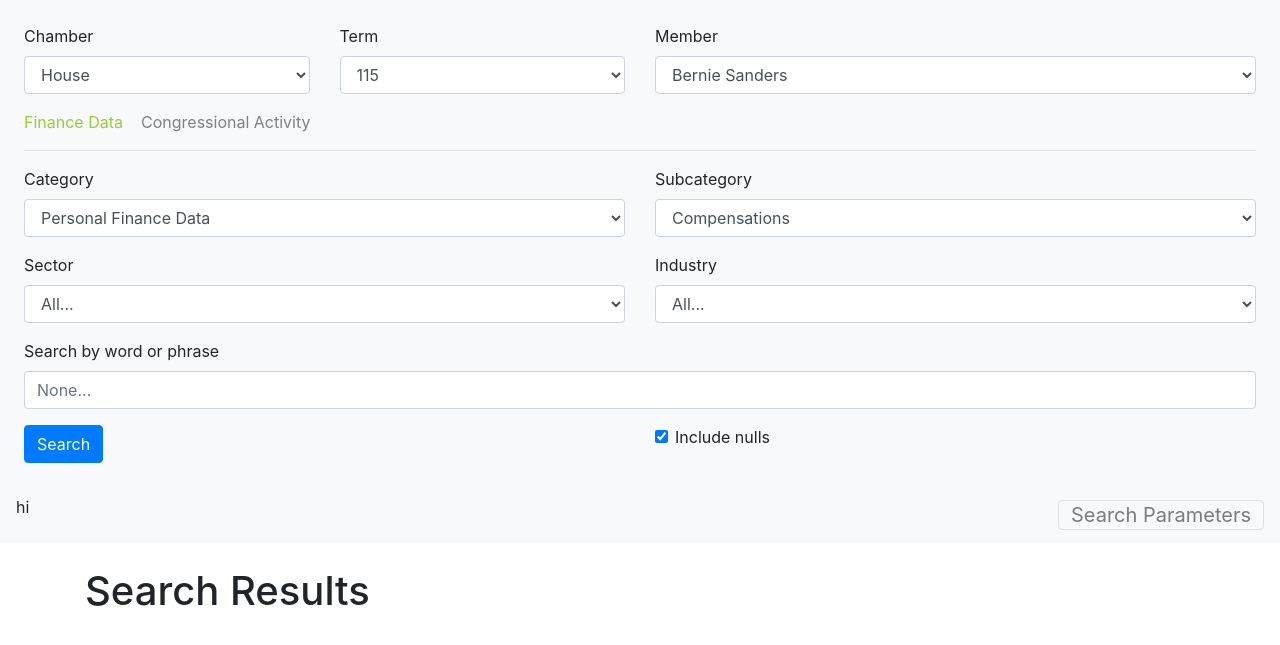
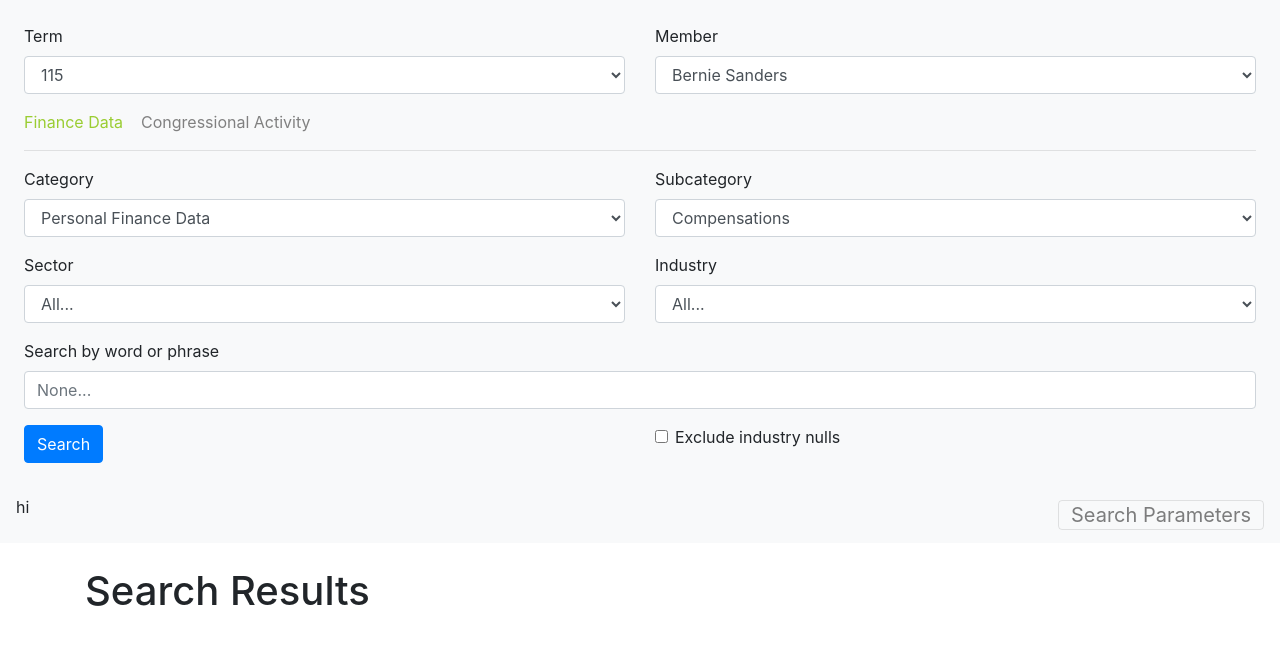
Before and after one commit to iracoon/Finance_Data, a Django app: page /search/ in a window 1280 px wide, after a click on "Search Parameters". Shown: the top 645 px of the page. Run offline with Django 3.2, Linux system fonts and the light colour scheme; data that the repository does not hold is empty; some libraries are stand-ins or nearby versions.

Commit message:
split up templates, added industry null and industry filters

```diff
--- a/analysis/templates/analysis/search.html
+++ b/analysis/templates/analysis/search.html
@@ -1,112 +1,6 @@
 {% extends "analysis/base.html" %}
 {% block content %}
-<div class="pos-f-t">
-  <div class="collapse" id="navbarToggleExternalContent">
-    <div class="bg-light p-4">
-		<form method="GET" action=".">
-			<div class="row">
-		    	<div class="col-3">
-					<div class="form-group">
-					    <label>Chamber</label>
-					    <select class="form-control">
-					      <option>House</option>
-					    </select>
-					</div>
-				</div>
-	    	    <div class="col-3">
-				    <div class="form-group">
-					    <label >Term</label>
-					    <select class="form-control">
-					    	<option>115</option>
-					    </select>
-				    </div>
-			    </div>
-			    <div class="col-6">
-				    <div class="form-group">
-					    <label >Member</label>
-					    <select class="form-control">
-					    	<option>Bernie Sanders</option>
-					    </select>
-				    </div>
-			    </div>
-			</div>
-		</form>
-	    <div class="row">
-	    	<div class="col">
-			    <a href="javascript:SwitchTab('tb_1', 'finance_data_form');" id="tb_1" class="tabmenu active">Finance Data</a>&nbsp;&nbsp;&nbsp;
-			    <a href="javascript:SwitchTab('tb_2', 'congressional_activity_form');" id="tb_2" class="tabmenu">Congressional Activity</a>
-	    	</div>
-	    </div>
-	    <hr>
-		<div id="finance_data_form" class="tabcontent">
-			<form method="GET" action=".">
-				<div class="row">
-			    	<div class="col">
-						<div class="form-group">
-						    <label>Category</label>
-						    <select class="form-control">
-						      <option>Personal Finance Data</option>
-						    </select>
-						</div>
-					</div>
-		    	    <div class="col">
-					    <div class="form-group">
-						    <label >Subcategory</label>
-						    <select class="form-control">
-						    	<option>Compensations</option>
-						    </select>
-					    </div>
-				    </div>
-				</div>
-				<div class="row">
-			    	<div class="col">
-						<div class="form-group">
-						    <label>Sector</label>
-						    <select class="form-control">
-						    	<option>All...</option>
-						        <option>Agriculture</option>
-						    </select>
-						</div>
-					</div>
-		    	    <div class="col">
-					    <div class="form-group">
-					    	<label>Industry</label>
-						    <select class="form-control" name="industry_param">
-						    	<option>All...</option>
-						        <option>Corn</option>
-						        <option>Soy</option>
-						    </select>
-					    </div>
-				    </div>
-				</div>
-			  	<div class="row">
-					<div class="col">
-						<div class="form-group">
-							<label>Search by word or phrase</label>
-						    <input type="text" class="form-control" placeholder="None..." name="keywords_param" />
-						</div>
-					</div>
-				</div>
-				<div class="row">
-				  	<div class="col">
-						<button type="submit" class="btn btn-primary">Search</button>
-					</div>
-					<div class="col">
-					  	<div class="form-check">
-							<input class="form-check-input" type="checkbox"  checked="checked" name="nulls_param" />
-						    <label class="form-check-label">
-						    Include nulls
-						    </label>
-						</div>
-					</div>
-				</div>
-			</form>
-		</div>
-		<div id="congressional_activity_form" class="tabcontent" style="display:none;">
-			<p>(to-do)</p>
-		</div>
-    </div>
-</div>
+{% include 'analysis/search_nav_content.html' %}
 <nav class="navbar navbar-light bg-light">
 	<p>hi</p>
     <button class="navbar-toggler" type="button" data-toggle="collapse" data-target="#navbarToggleExternalContent" aria-controls="navbarToggleExternalContent" aria-expanded="false" aria-label="Toggle navigation">
@@ -127,8 +21,9 @@
 	    <div class="col-sm-12 col-md-6 col-1g-6">
 			<div class="card">
 				<div class="card-body">
-				    <h5 class="card-title">{{ item.Orgname }}</h5>
+				    <h5 class="card-title">{{ item.CompSource }}</h5>
 				    <p class="card-text">{{ item.CompSourceLocation }}</p>
+				    <p class="card-text">{{ item.Realcode }}</p>
 				</div>
 			</div>
 			<br />
--- /dev/null
+++ b/analysis/templates/analysis/search_nav_content.html
@@ -0,0 +1,99 @@
+<div class="pos-f-t">
+  <div class="collapse" id="navbarToggleExternalContent">
+    <div class="bg-light p-4">
+		<form method="GET" action=".">
+			<div class="row">
+	    	    <div class="col-sm-12 col-md-6 col-lg-6">
+				    <div class="form-group">
+					    <label >Term</label>
+					    <select class="form-control">
+					    	<option>115</option>
+					    </select>
+				    </div>
+			    </div>
+			    <div class="col-sm-12 col-md-6 col-lg-6">
+				    <div class="form-group">
+					    <label >Member</label>
+					    <select class="form-control">
+					    	<option>Bernie Sanders</option>
+					    </select>
+				    </div>
+			    </div>
+			</div>
+		</form>
+	    <div class="row">
+	    	<div class="col">
+			    <a href="javascript:SwitchTab('tb_1', 'finance_data_form');" id="tb_1" class="tabmenu active">Finance Data</a>&nbsp;&nbsp;&nbsp;
+			    <a href="javascript:SwitchTab('tb_2', 'congressional_activity_form');" id="tb_2" class="tabmenu">Congressional Activity</a>
+	    	</div>
+	    </div>
+	    <hr>
+		<div id="finance_data_form" class="tabcontent">
+			<form method="GET" action=".">
+				<div class="row">
+			    	<div class="col-sm-12 col-md-6 col-lg-6">
+						<div class="form-group">
+						    <label>Category</label>
+						    <select class="form-control">
+						      <option>Personal Finance Data</option>
+						    </select>
+						</div>
+					</div>
+		    	    <div class="col-sm-12 col-md-6 col-lg-6">
+					    <div class="form-group">
+						    <label >Subcategory</label>
+						    <select class="form-control">
+						    	<option>Compensations</option>
+						    </select>
+					    </div>
+				    </div>
+				</div>
+				<div class="row">
+			    	<div class="col-sm-12 col-md-6 col-lg-6">
+						<div class="form-group">
+						    <label>Sector</label>
+						    <select class="form-control">
+						    	<option>All...</option>
+						        <option>Agriculture</option>
+						    </select>
+						</div>
+					</div>
+		    	    <div class="col-sm-12 col-md-6 col-lg-6">
+					    <div class="form-group">
+					    	<label>Industry</label>
+						    <select class="form-control" name="industry_param">
+						    	<option selected value="">All...</option>
+						        <option value="Y0000">unknown</option>
+						        <option value="C2400">defense</option>
+						    </select>
+					    </div>
+				    </div>
+				</div>
+			  	<div class="row">
+					<div class="col">
+						<div class="form-group">
+							<label>Search by word or phrase</label>
+						    <input type="text" class="form-control" placeholder="None..." name="keywords_param" />
+						</div>
+					</div>
+				</div>
+				<div class="row">
+				  	<div class="col">
+						<button type="submit" class="btn btn-primary">Search</button>
+					</div>
+					<div class="col">
+					  	<div class="form-check">
+							<input class="form-check-input" type="checkbox" name="nulls_param" />
+						    <label class="form-check-label">
+						    Exclude industry nulls
+						    </label>
+						</div>
+					</div>
+				</div>
+			</form>
+		</div>
+		<div id="congressional_activity_form" class="tabcontent" style="display:none;">
+			<p>(to-do)</p>
+		</div>
+    </div>
+</div>
--- a/analysis/views.py
+++ b/analysis/views.py
@@ -18,8 +18,30 @@ def search(request):
 	nulls_param_query = request.GET.get('nulls_param')
 	keywords_param_query = request.GET.get('keywords_param')
 
+	# keywords search for all columns in table
 	if keywords_param_query != '' and keywords_param_query is not None:
-		qs = qs.filter(Orgname__icontains = keywords_param_query)
+		qs = qs.filter(Q(ID__icontains = keywords_param_query)
+			| Q(Chamber__icontains = keywords_param_query)
+			| Q(CID__icontains = keywords_param_query)
+			| Q(CalendarYear__icontains = keywords_param_query)
+			| Q(ReportType__icontains = keywords_param_query)
+			| Q(CompSource__icontains = keywords_param_query)
+			| Q(Orgname__icontains = keywords_param_query)
+			| Q(Ultorg__icontains = keywords_param_query)
+			| Q(Realcode__icontains = keywords_param_query)
+			| Q(Source__icontains = keywords_param_query)
+			| Q(CompSourceLocation__icontains = keywords_param_query)
+			| Q(CompDuties__icontains = keywords_param_query)
+			| Q(dupe__icontains = keywords_param_query))
+
+	# specify by industry, or select all industries
+	if industry_param_query != '' and industry_param_query is not None:
+		qs = qs.filter(Realcode=industry_param_query)
+
+	# include nulls in industry column
+	if nulls_param_query == 'on':
+		print("IM CALLED")
+		qs = qs.exclude(Realcode__isnull=True).exclude(Realcode__exact='')
 
 	context = {
 		'queryset': qs
```
